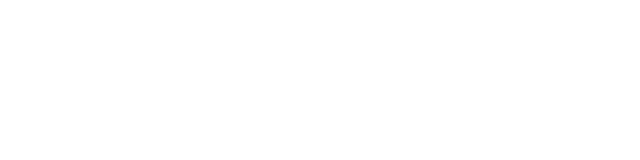
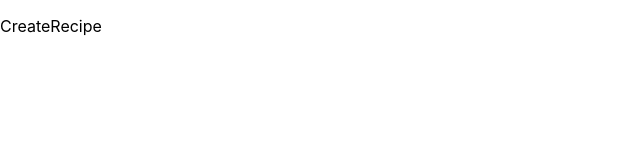
Before and after one commit to iMadfxq/recipe-app, a React (Create React App) app: page /CreateRecipe in a window 1280 px wide. Before the commit this address had no page. Shown: the top 160 px of the page, without its empty margins (0-640 px from the left). Built offline with nearby package versions, Linux system fonts and the light colour scheme.

Commit message:
Basic routes have been created

```diff
--- a/package.json
+++ b/package.json
@@ -10,6 +10,7 @@
     "react-dom": "^18.2.0",
     "react-router-dom": "^6.3.0",
     "react-scripts": "5.0.1",
+    "sass": "^1.54.8",
     "web-vitals": "^2.1.4"
   },
   "scripts": {
--- a/src/App.js
+++ b/src/App.js
@@ -1,11 +1,16 @@
 import logo from './logo.svg';
 import './App.css';
 import { Routes, Route } from 'react-router-dom';
+import Home from './routes/Home/Home.component';
+import CreateRecipe from './routes/CreateRecipe/CreateRecipe.component';
+import Recipe from './routes/Recipe/Recipe.component';
 
 function App() {
   return (
     <Routes>
-      <Route index element={<p>Hola</p>} />
+      <Route index element={<Home />} />
+      <Route path="/CreateRecipe" element={<CreateRecipe />} />
+      <Route path="/Recipe/:id" element={<Recipe />} />
     </Routes>
   );
 }
--- /dev/null
+++ b/src/routes/CreateRecipe/CreateRecipe.component.jsx
@@ -0,0 +1,5 @@
+import './CreateRecipe.styles.scss'
+
+export default function CreateRecipe() {
+  return <p>CreateRecipe</p>
+}
--- /dev/null
+++ b/src/routes/Home/Home.component.jsx
@@ -0,0 +1,5 @@
+import './Home.styles.scss'
+
+export default function Home() {
+  return <p>Home</p>
+}
--- /dev/null
+++ b/src/routes/Recipe/Recipe.component.jsx
@@ -0,0 +1,5 @@
+import './Recipe.styles.scss'
+
+export default function Recipe() {
+  return <p>Recipe</p>
+}
```
Also changed, not shown: src/routes/CreateRecipe/CreateRecipe.styles.scss (added), src/routes/Home/Home.styles.scss (added), src/routes/Recipe/Recipe.styles.scss (added), 1 other file (tests, documents, lock files or other folders).
